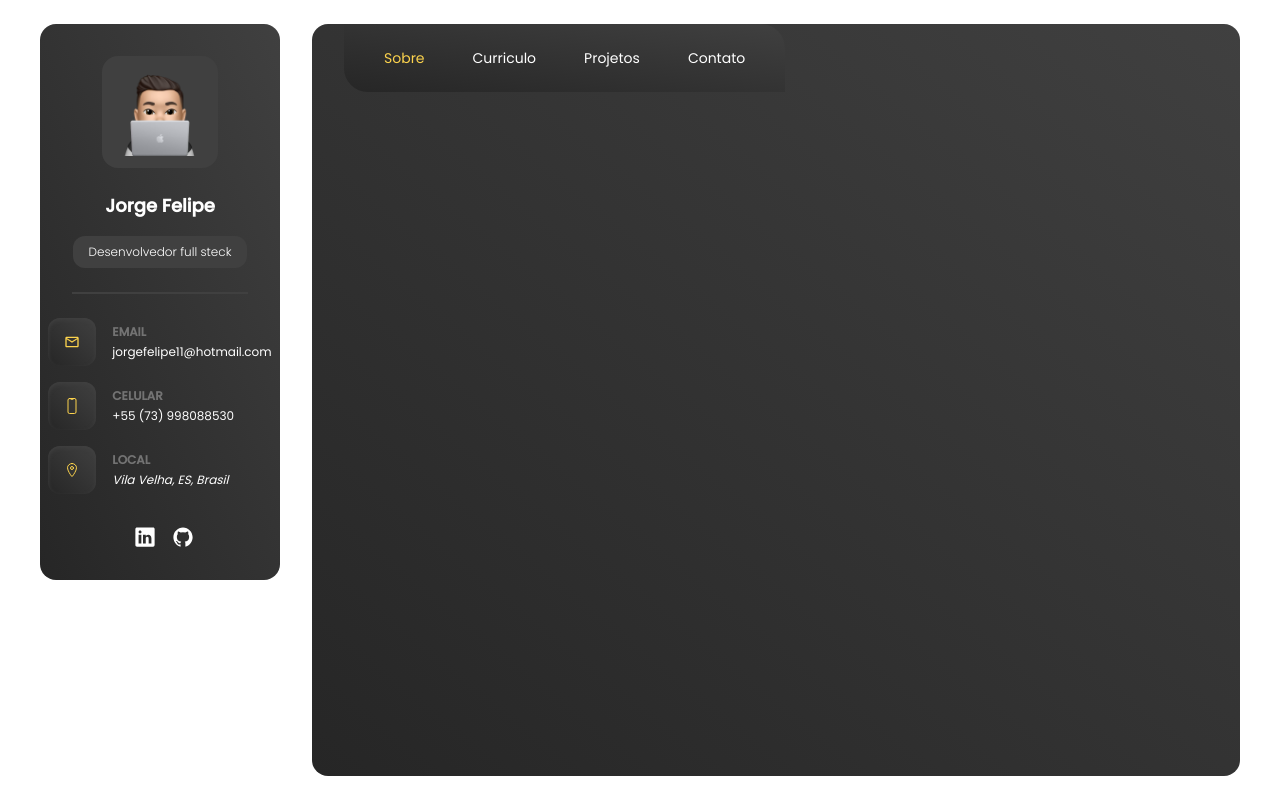
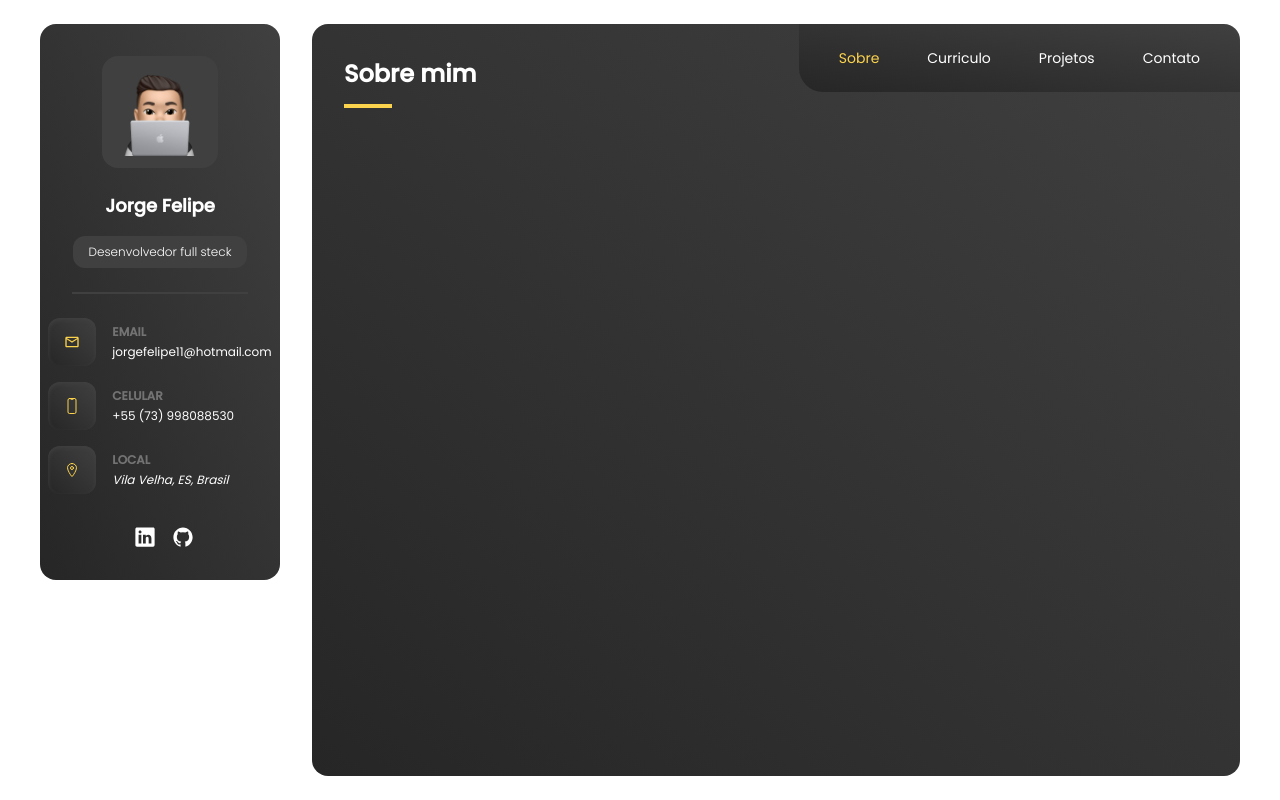
Before and after one commit to felipeJJ/portfolio, a Next.js app: page / in a window 1280 px wide. Built offline with nearby package versions, Linux system fonts and the light colour scheme.

Commit message:
feat: adding logic to render the respective title for each section

```diff
--- a/src/app/components /navBar/NavBar.tsx
+++ b/src/app/components /navBar/NavBar.tsx
@@ -3,7 +3,7 @@ import { useState } from 'react'
 import Abaut from './sections/Abaut'
 import Resume from './sections/Resume'
 import Project from './sections/Projects'
-import Contact from './sections/contact'
+import Contact from './sections/Contact'
 
 /**
  * The NavBar component represents the navigation bar of the application.
@@ -37,10 +37,26 @@ export default function NavBar(): JSX.Element {
     // JSX structure of the NavBar component
     return (
         <>
-            {/* Container div for the rendered component */}
-            <div>{renderComponent()}</div>
+            {/* Container div for the navigation bar */}
+            <div className="flex justify-between">
+                {/* Container div for the title */}
+                <div className="h-full">
+                    <div className="h-full content-end pt-8">
+                        {/* Title based on the active tab */}
+                        <h2 className="font-semibold">
+                            {activeTab === 'Sobre'
+                                ? 'Sobre mim'
+                                : activeTab === 'Curriculo'
+                                  ? 'Currículo'
+                                  : activeTab === 'Projetos'
+                                    ? 'Projetos'
+                                    : 'Entre em contato'}
+                        </h2>
+                    </div>
+                </div>
                 {/* List of tabs */}
                 <ul className="menu menu-vertical lg:menu-horizontal bg-base-200 gap-4 rounded-bl-3xl rounded-tr-3xl bg-gradient-to-tr from-neutral-800 to-neutral-700 px-6 py-4">
+                    {/* Loop through the tabs and render individual tab items */}
                     {['Sobre', 'Curriculo', 'Projetos', 'Contato'].map(
                         (tab: string) => (
                             // Individual tab item
@@ -49,7 +65,9 @@ export default function NavBar(): JSX.Element {
                                 <a
                                     className={
                                         // Conditional class based on active tab
-                                    activeTab === tab ? 'text-amber-300' : ''
+                                        activeTab === tab
+                                            ? 'text-amber-300'
+                                            : ''
                                     }
                                 >
                                     {tab}
@@ -58,6 +76,11 @@ export default function NavBar(): JSX.Element {
                         ),
                     )}
                 </ul>
+            </div>
+            {/* Container div for the rendered component */}
+            <div>{renderComponent()}</div>
+            {/* Line separator */}
+            <div className="mt-3 h-1 w-12 bg-amber-300"></div>
         </>
     )
 }
```
Lines whose indentation alone changed are shown as unchanged.
